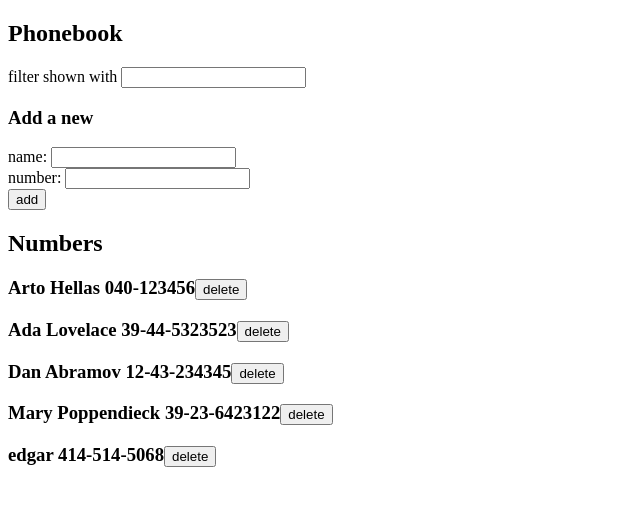
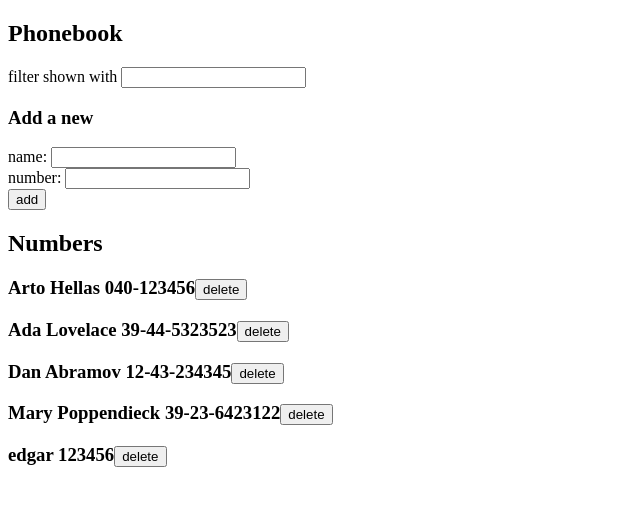
Before and after one commit to EdgarAlvarado24/fullStackOpen, a React (Vite) app in the folder part2/agendaTelefonica/: page / in a window 1280 px wide. Shown: the top 506 px of the page, without its empty margins (0-640 px from the left). Built offline with nearby package versions, Linux system fonts and the light colour scheme; data requests are answered from the project's data file.

Commit message:
ejercicios 2.15 la agenda telefonica paso 10

```diff
--- a/part2/agendaTelefonica/db.json
+++ b/part2/agendaTelefonica/db.json
@@ -21,9 +21,9 @@
       "id": "4"
     },
     {
-      "id": "8a20",
-      "number": "414-514-5068",
-      "name": "edgar"
+      "number": "123456",
+      "name": "edgar",
+      "id": "bf78"
     }
   ]
 }
--- a/part2/agendaTelefonica/src/components/PersonForm.jsx
+++ b/part2/agendaTelefonica/src/components/PersonForm.jsx
@@ -10,23 +10,27 @@ const PersonForm = ({newName, setNewName, newNumber, setNewNumber, persons, setP
           name: newName
         }
 
-        personsServices
+        const personsExist = persons.some((person) => person.name === newName)
+        console.log('personsDontExist',!personsExist)
+        if (!personsExist){
+          setPersons(persons.concat(personObject))
+
+          personsServices
           .create(personObject)
           .then(returnedPerson =>{
             setPersons(persons.concat(returnedPerson))
-            setNewName('')
-            setNewNumber('')
           })
 
+        }else{
+          // alert(`${newName} is already added to phonebook`)
+          if (window.confirm(`${persons.find(person=> person.name === newName).name } ya existe, quieres cambiar el numero?`))
+          personsServices
+          .update(persons.find(person => person.name === newName).id, personObject)
+          .then(returnedPerson =>{
+            setPersons(persons.map(person => person.name != newName ? person : returnedPerson))
+          })
 
-        const personsExist = (person) => person.name === newName
-
-        if (persons.some(personsExist)){
-          alert(`${newName} is already added to phonebook`)
-        }else{
-          setPersons(persons.concat(personObject))
         }
-
         setNewName('')
         setNewNumber('')
     }
--- a/part2/agendaTelefonica/src/components/Persons.jsx
+++ b/part2/agendaTelefonica/src/components/Persons.jsx
@@ -3,19 +3,22 @@ import personsServices from '../services/persons'
 const Persons = ({persons, filterNames, setPersons}) =>{
 
   let personsFilterList = persons.filter(person => person.name.toLowerCase().includes(filterNames) ? <h3>{person.name}</h3> : '')
+  // console.log(filterNames)
+  // persons.filter(person => console.log(person.id))
 
-  // persons.filter(person => console.log(person.name))
-
-  const deletePerson = (id) =>{
-
+  const deletePerson = (id) => {
+    if (window.confirm(`Delete ${persons.find(p => p.id === id).name}?`)) {
       personsServices
-      .remove(id)
-      .then(returnedPerson => {
-        setPersons(persons.map(person =>
-          person.id !== id ? person: returnedPerson))
-      })
-
-  }
+        .remove(id)
+        .then(() => {
+          setPersons(persons.filter(person => person.id !== id));
+        })
+        .catch(() => {
+          alert(`The person was already deleted from the server.`);
+          setPersons(persons.filter(n => n.id !== id));
+        });
+    }
+  };
 
   return(
         <div>
--- a/part2/agendaTelefonica/src/services/persons.js
+++ b/part2/agendaTelefonica/src/services/persons.js
@@ -13,8 +13,12 @@ const create = newObject =>{
 
 const remove = (id) =>{
     const request = axios.delete(`${baseUrl}/${id}`)
-    console.log(request)
     return request.then(response => response.data)
 }
 
-export default {getAll, create, remove}
+const update = (id, newObject) =>{
+    const request = axios.put(`${baseUrl}/${id}`, newObject)
+    return request.then(response => response.data)
+}
+
+export default {getAll, create, remove, update}
```
